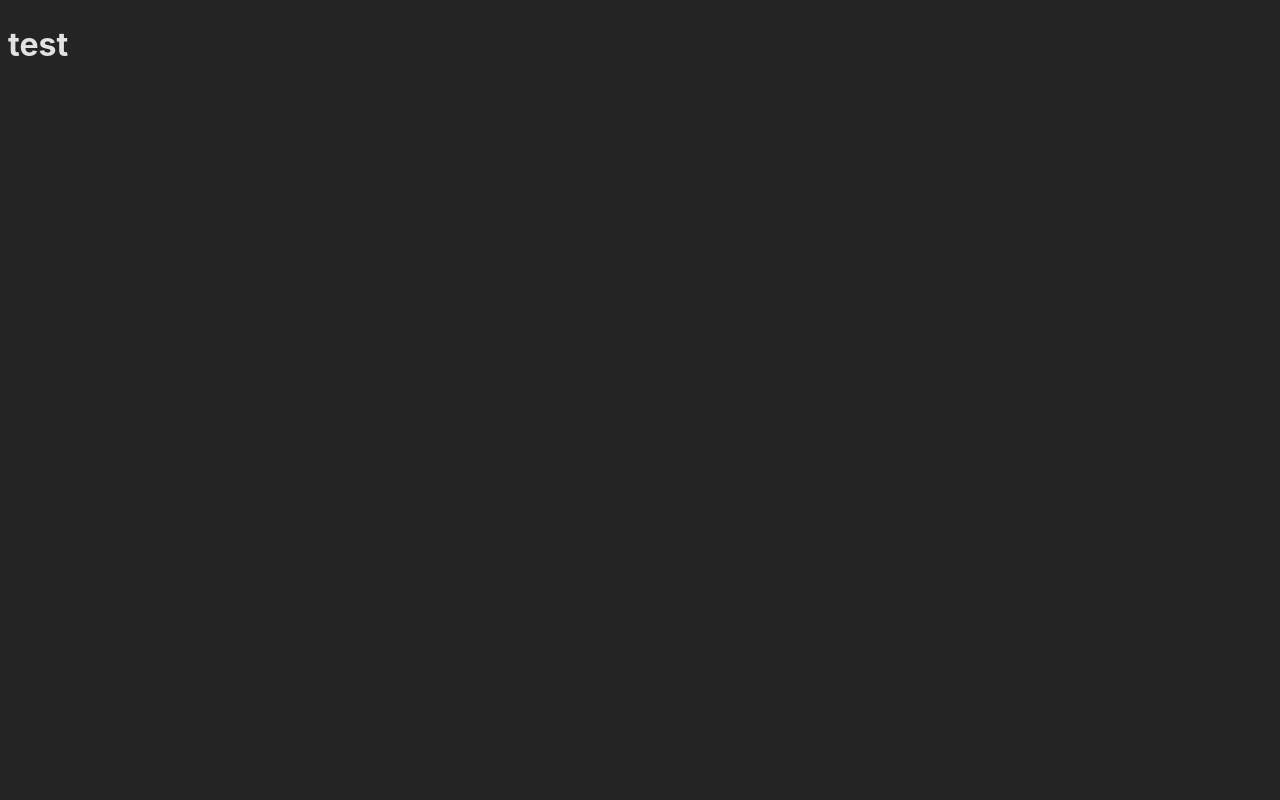
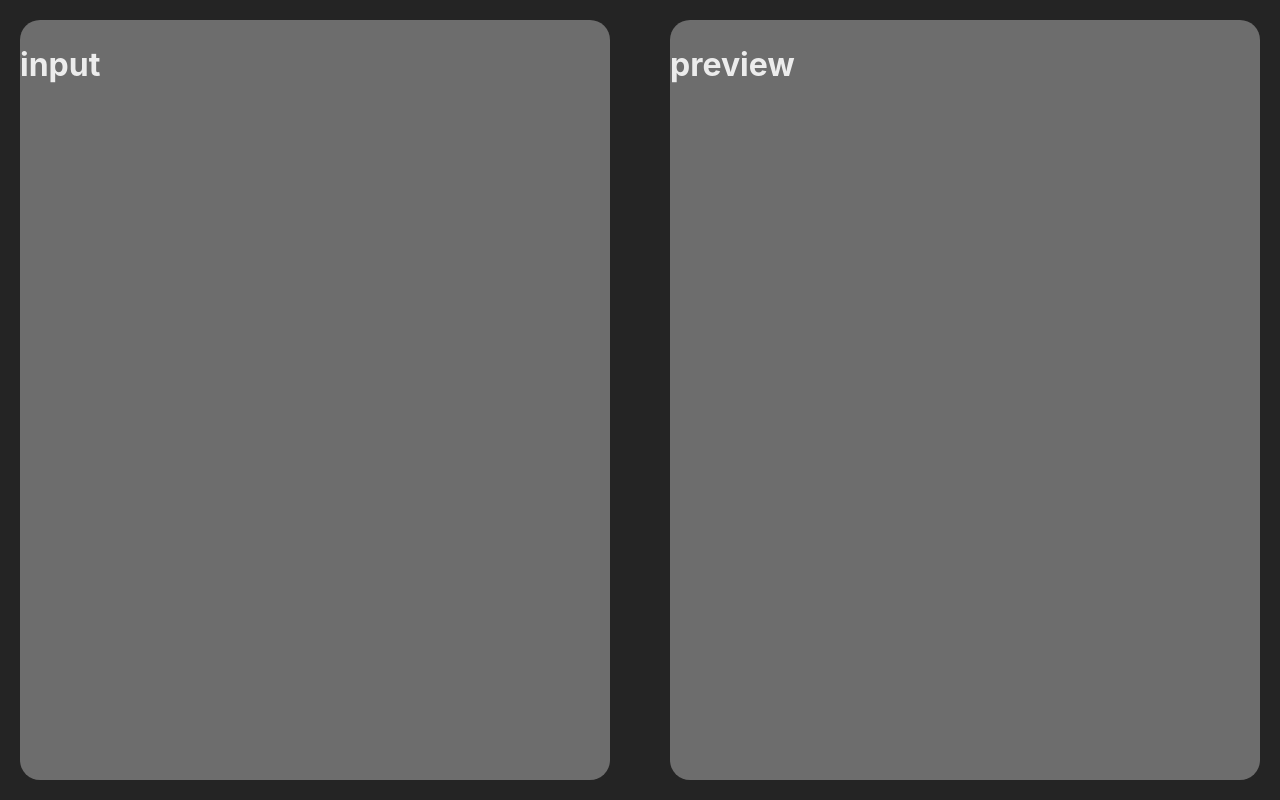
Before and after one commit to AmbiAngel/CV-Application, a React (Vite) app: page / in a window 1280 px wide. Built offline with nearby package versions, Linux system fonts and the light colour scheme.

Commit message:
create the 2 main halfs of the app

```diff
--- a/src/App.css
+++ b/src/App.css
@@ -40,3 +40,17 @@
 .read-the-docs {
   color: #888;
 } */
+
+.app{
+  height: 100vh;
+  display: grid;
+  grid-template-columns: repeat(2, 1fr);
+  gap: 20px;
+}
+
+.inputHalf, .previewHalf{
+  background-color: rgb(109, 109, 109);
+  margin: 20px;
+  border-radius: 20px;
+
+}
--- a/src/App.jsx
+++ b/src/App.jsx
@@ -3,13 +3,18 @@ import reactLogo from './assets/react.svg'
 import viteLogo from '/vite.svg'
 import './App.css'
 
+import InputHalf from './input_half.jsx'
+import PreviewHalf from './preview_half.jsx'
+
 function App() {
   // const [count, setCount] = useState(0)
 
   return (
-    <>
-    <h1>test</h1>
-    </>
+    <div className="app">
+      <InputHalf></InputHalf>
+      <PreviewHalf></PreviewHalf>
+    </div>
+
   )
 }
 
--- a/src/index.css
+++ b/src/index.css
@@ -14,6 +14,10 @@
   -webkit-text-size-adjust: 100%;
 }
 
+body {
+  margin: 0;
+  padding: 0;
+}
 /*
 
 a {
@@ -25,13 +29,6 @@ a:hover {
   color: #535bf2;
 }
 
-body {
-  margin: 0;
-  display: flex;
-  place-items: center;
-  min-width: 320px;
-  min-height: 100vh;
-}
 
 h1 {
   font-size: 3.2em;
--- /dev/null
+++ b/src/input_half.jsx
@@ -0,0 +1,11 @@
+export default function InputHalf(){
+
+    return(
+        <div className="inputHalf">
+            <h1>input</h1>
+            <form action="">
+
+            </form>
+        </div>
+    )
+}
--- /dev/null
+++ b/src/preview_half.jsx
@@ -0,0 +1,9 @@
+export default function previewHalf(){
+
+    return(
+        <div className="previewHalf">
+            <h1>preview</h1>
+
+        </div>
+    )
+}
```
